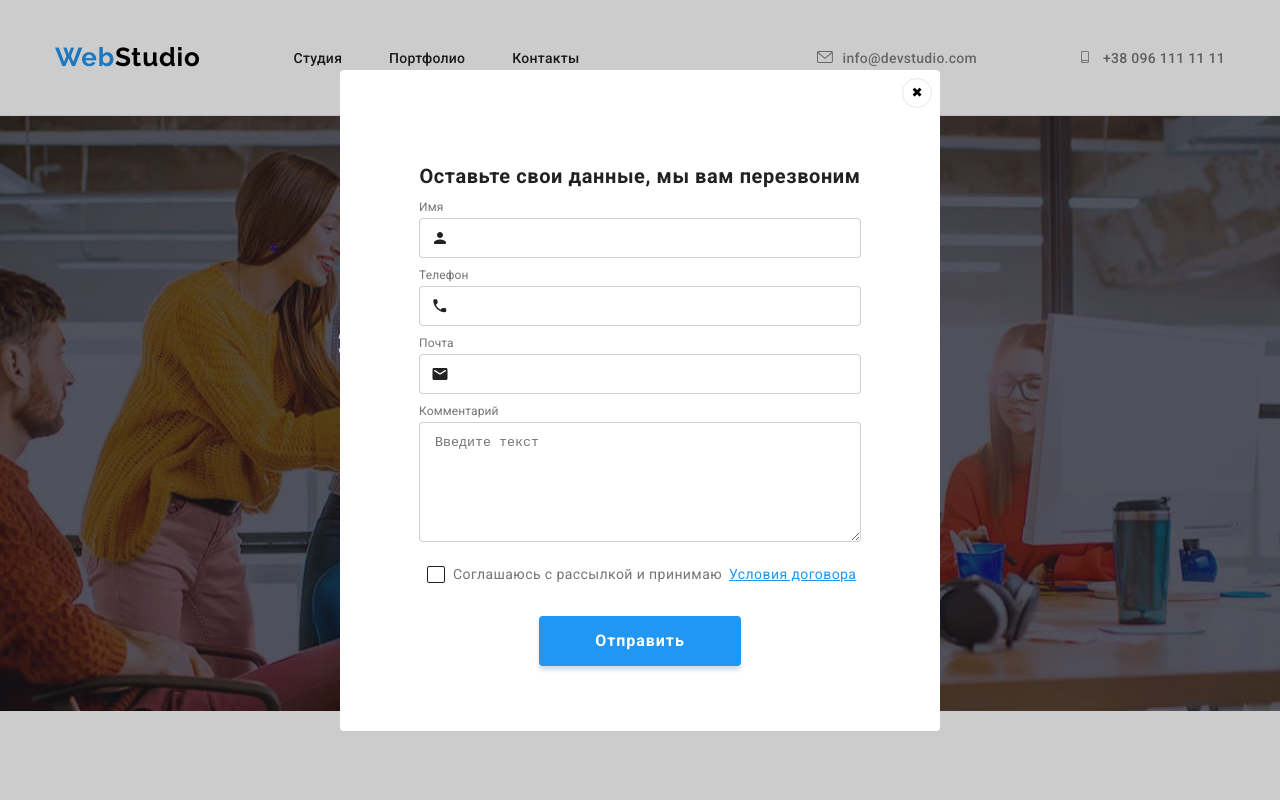
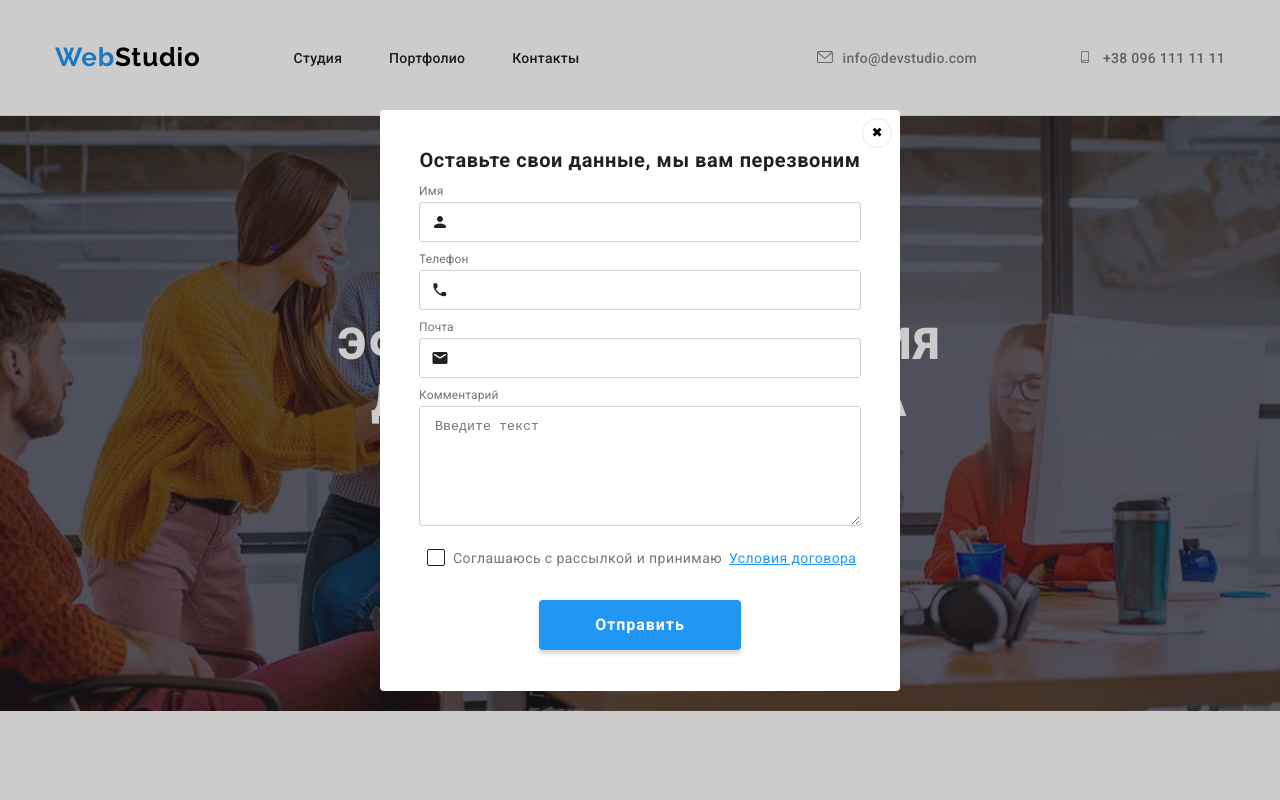
Before and after one commit to Rukhshon/HTML-CSS5, a plain HTML site: page index.html in a window 1280 px wide. Both pictures are taken after a click on the button "Заказать услугу". Shown: the top 800 px of the page. Drawn offline with Linux system fonts and the light colour scheme.

Commit message:
Update style.css

```diff
--- a/css/style.css
+++ b/css/style.css
@@ -701,7 +701,8 @@ color: white;
     border-radius: 4px;
     height: 581px;
     position: relative;
-    padding: 40px;
+
+
 
 }
 
@@ -761,8 +762,10 @@ color: white;
      transform: translateY(0);
  }
  .form {
-    padding: 39px;
+    margin: 39px;
     text-align: center;
+
+
  }
  .form-title {
  font-weight: bold;
@@ -771,6 +774,8 @@ color: white;
  letter-spacing: 0.03em;
  color: #212121;
  margin-bottom: 12px;
+
+
 }
 .form-text {
     text-align: left;
@@ -794,8 +799,10 @@ color: white;
     box-sizing: border-box;
     border-radius: 4px;
     height: 40px;
+    padding: 12px 15px 12px 45px;
 
-    padding: 12px 15px 12px 45px;
+
+
 
 }
 
@@ -869,7 +876,7 @@ color: white;
     margin-left: 7px;
     text-decoration: underline;
 }
-.form-checkbox :checked + .form-box-icon {
+.form-checkbox:checked + .form-box-icon {
     border: none;
     background: #2196F3;
 }
```
